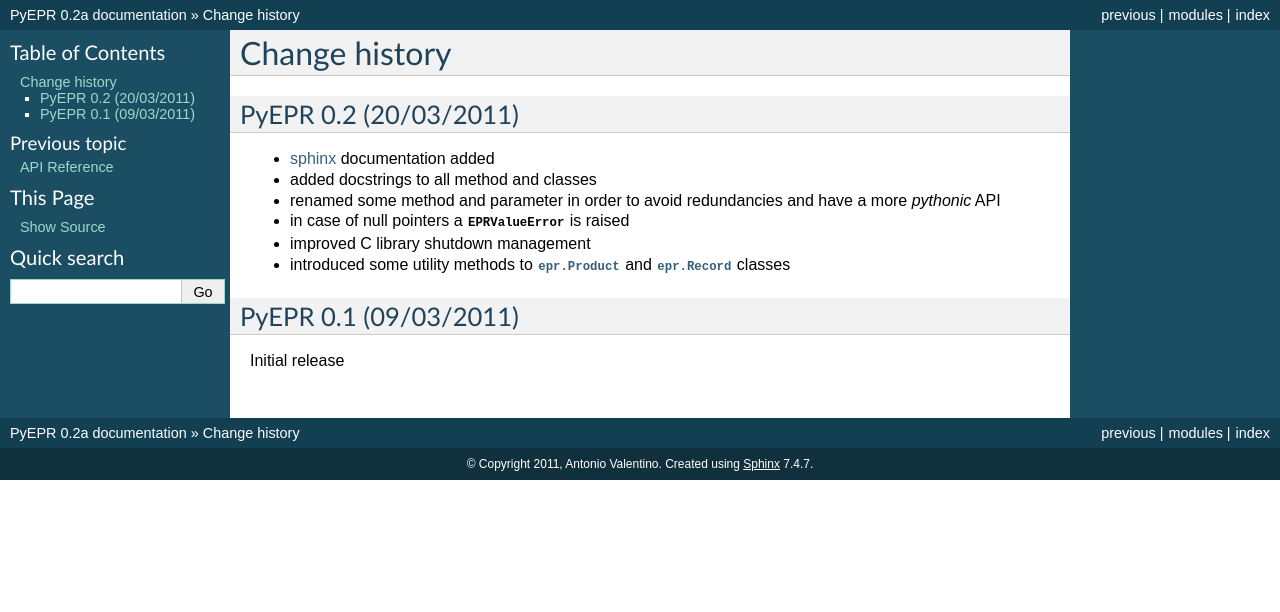
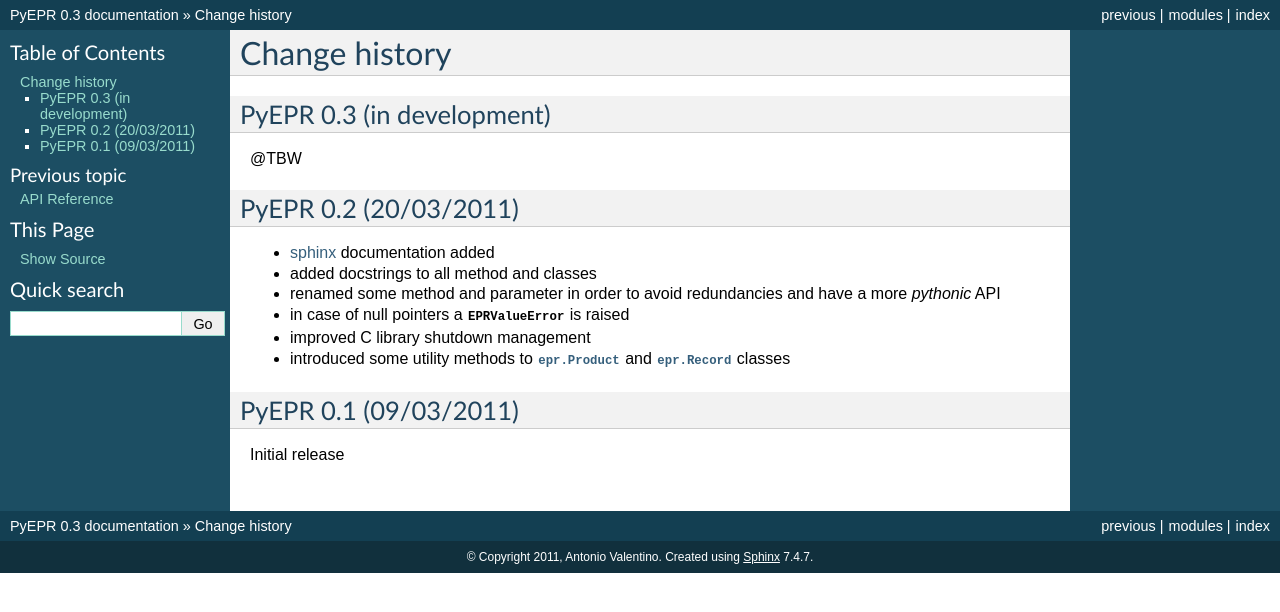
Before and after one commit to avalentino/pyepr, a Sphinx documentation site: the page built from doc/NEWS.txt, in a window 1280 px wide. Shown: the top 612 px of the page. Built offline with Sphinx 7.4.7, drawn with Linux system fonts in a browser that asks for light colours; formulas are drawn with MathJax 3.

Commit message:
Post-release commit

```diff
--- a/README.txt
+++ b/README.txt
@@ -7,7 +7,7 @@
 :Contact:   antonio.valentino@tiscali.it
 :Date:      20/03/2011
 :Copyright: 2011, Antonio Valentino <antonio.valentino@tiscali.it>
-:Version:   0.2
+:Version:   0.3
 
 
 Introduction
--- a/doc/NEWS.txt
+++ b/doc/NEWS.txt
@@ -1,5 +1,11 @@
 Change history
 ==============
+
+
+PyEPR 0.3 (in development)
+--------------------------
+
+@TBW
 
 
 PyEPR 0.2 (20/03/2011)
--- a/doc/conf.py
+++ b/doc/conf.py
@@ -63,9 +63,9 @@
 # built documents.
 #
 # The short X.Y version.
-version = '0.2'
+version = '0.3'
 # The full version, including alpha/beta/rc tags.
-release = '0.2a'
+release = '0.3'
 
 # The language for content autogenerated by Sphinx. Refer to documentation
 # for a list of supported languages.
--- a/doc/doc.txt
+++ b/doc/doc.txt
@@ -9,7 +9,7 @@
 :Contact:   antonio.valentino@tiscali.it
 :Date:      17/03/2011
 :Copyright: 2011, Antonio Valentino <antonio.valentino@tiscali.it>
-:Version:   0.2
+:Version:   0.3
 
 
 .. toctree::
--- a/setup.py
+++ b/setup.py
@@ -32,7 +32,7 @@
 
 setup(
     name='pyepr',
-    version='0.2',
+    version='0.3',
     author='Antonio Valentino',
     author_email='antonio.valentino@tiscali.it',
     url='https://github.com/avalentino/pyepr',
```
Also changed, not shown: 1 other file.
